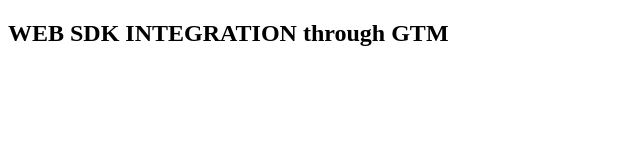
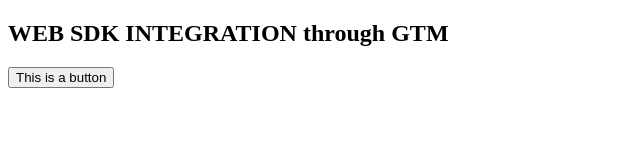
Before and after one commit to Diksha126/GTM_WEB_SDK, a plain HTML site: page index.html in a window 1280 px wide. Shown: the whole page, without its empty margins (0-640 px from the left). Drawn offline with Linux system fonts and the light colour scheme.

Commit message:
Update index.html

```diff
--- a/index.html
+++ b/index.html
@@ -19,6 +19,7 @@ height="0" width="0" style="display:none;visibility:hidden"></iframe></noscript>
 <!-- End Google Tag Manager (noscript) -->
 
 <h2>WEB SDK INTEGRATION through GTM</h2>
+<button onclick="dataLayer.push({event: 'ClickOnButton'})">This is a button</button>
 
 </body>
 </html>
```
